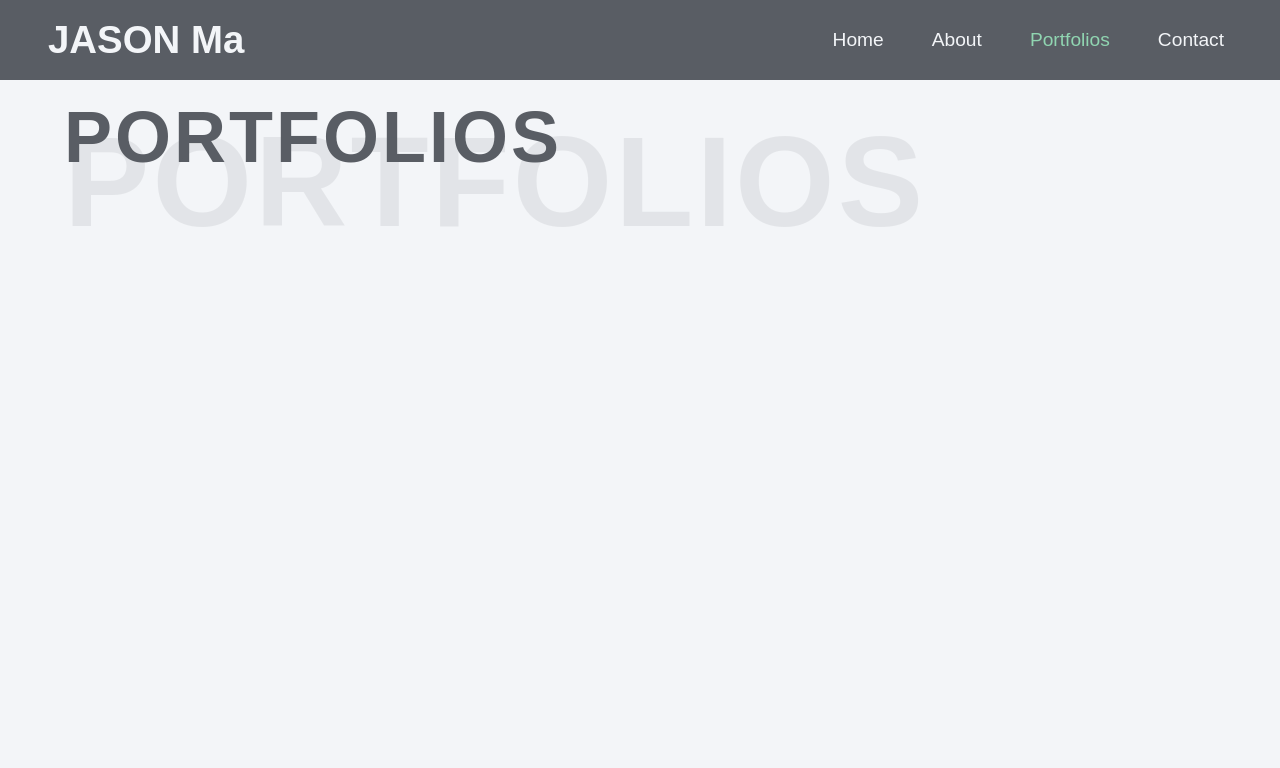
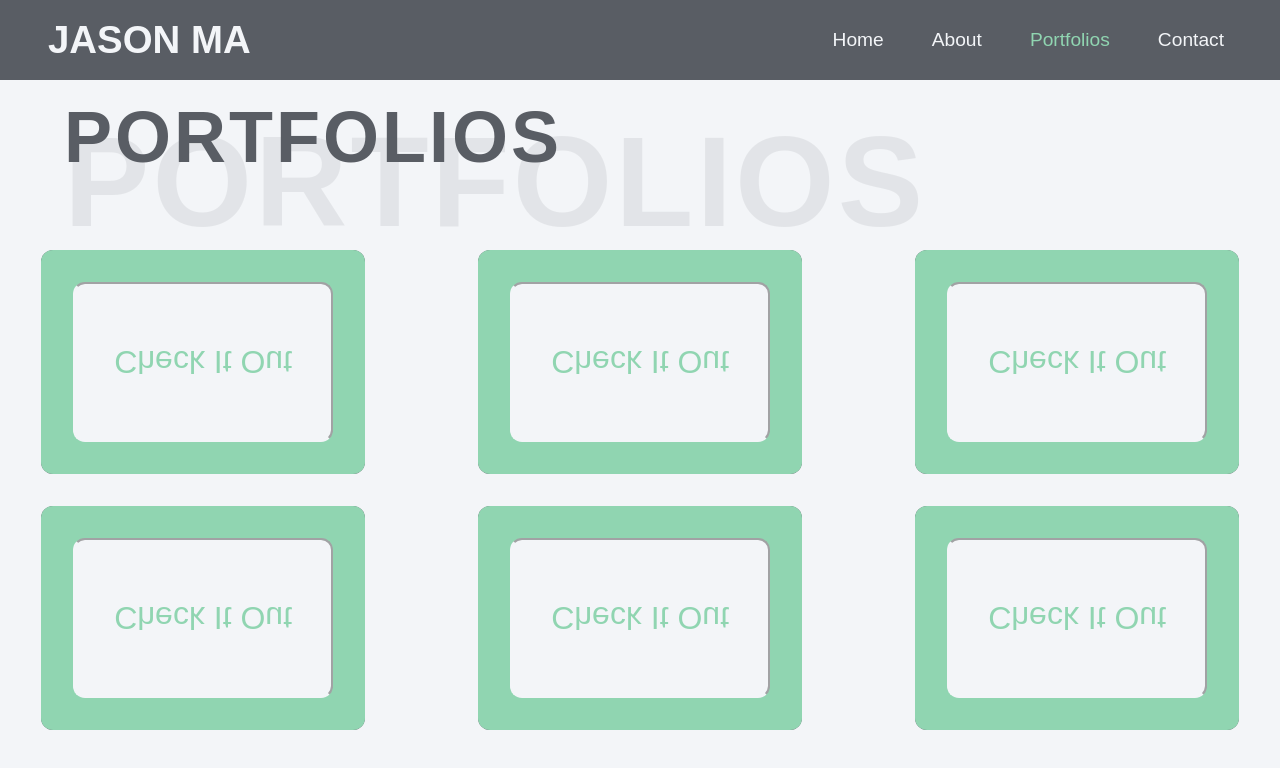
Before and after one commit to jasonma1127/My-Portfolio-Website, a React (Create React App) app: page / in a window 1280 px wide. Both pictures are taken after a click on the item "Portfolios". Shown: the top 768 px of the page. Built offline with nearby package versions, Linux system fonts and the light colour scheme.

Commit message:
1. Adding portfolios page

```diff
--- a/src/App.scss
+++ b/src/App.scss
@@ -20,6 +20,7 @@
 @import "./Styles/Components/aboutSection";
 @import "./Styles/Components//skillsSection";
 @import "./Styles/Components/progressBar";
+@import "./Styles/Components/portfoliosCard";
 
 // gray #595d64
 // white #f3f5f8
--- a/src/Components/NavigationBar.js
+++ b/src/Components/NavigationBar.js
@@ -11,7 +11,7 @@ function NavigationBar(props) {
   return (
     <div className={`navigation-bar ${props.page}`}>
       <div className="logo">
-        <h1>JASON Ma</h1>
+        <h1>JASON MA</h1>
       </div>
       <div className="nav-btn">
         <ul className={click? "nav-items active" : "nav-items"}>
--- /dev/null
+++ b/src/Components/PortfoliosCard.js
@@ -0,0 +1,21 @@
+import React from "react";
+
+function PortfoliosCard(props) {
+  return (
+    <div className="portfolios-card">
+      <div className="portfolios-card-inner">
+        <div className="portfolios-card-front">
+          <div className="portfolios-content">
+            <h2 className="portfolios-title">{props.title}</h2>
+            <p>{props.description}</p>
+          </div>
+        </div>
+        <div className="portfolios-card-back">
+          <button>Check It Out</button>
+        </div>
+      </div>
+    </div>
+  );
+}
+
+export default PortfoliosCard;
--- a/src/Pages/PortfoliosPage.js
+++ b/src/Pages/PortfoliosPage.js
@@ -1,5 +1,6 @@
-import React from 'react'
-import Title from '../Components/Title'
+import React from "react";
+import PortfoliosCard from "../Components/PortfoliosCard";
+import Title from "../Components/Title";
 
 function PortfoliosPage() {
   return (
@@ -7,9 +8,16 @@ function PortfoliosPage() {
       <div className="title-section">
         <Title title="portfolios" span="portfolios" />
       </div>
-            <div className="content-section"></div>
+      <div className="content-section">
+        <PortfoliosCard title="Project A" description="This is a great project" />
+        <PortfoliosCard title="Project B" description="This is a great project" />
+        <PortfoliosCard title="Project C" description="This is a great project" />
+        <PortfoliosCard title="Project D" description="This is a great project" />
+        <PortfoliosCard title="Project E" description="This is a great project" />
+        <PortfoliosCard title="Project F" description="This is a great project" />
       </div>
-    )
+    </div>
+  );
 }
 
-export default PortfoliosPage
+export default PortfoliosPage;
--- a/src/Styles/Components/_navigationBar.scss
+++ b/src/Styles/Components/_navigationBar.scss
@@ -8,7 +8,7 @@
     @include pad{
       margin-left: 50%;
       transform: translate(-50%);
-      font-size: 1.8rem;
+      font-size: 1.7rem;
     }
     @include mobile{
       font-size: 0.8rem;
--- /dev/null
+++ b/src/Styles/Components/_portfoliosCard.scss
@@ -0,0 +1,102 @@
+.portfolios-card {
+  width: 80%;
+  margin: 0 auto;
+
+  .portfolios-card-inner {
+    position: relative;
+    height: 28vh;
+    transition: transform 0.6s;
+    transform-style: preserve-3d;
+
+    @include pad {
+      margin-bottom: 3rem;
+    }
+
+    .portfolios-card-front {
+      position: absolute;
+      width: 100%;
+      height: 100%;
+      background-color: #595d64;
+      border-radius: 12px;
+
+      .portfolios-content {
+        padding: 1.2rem;
+
+        .portfolios-title {
+          color: #89acd2;
+          margin-bottom: 1rem;
+        }
+      }
+
+      @include pad {
+        .portfolios-content {
+          padding: 3rem;
+
+          .portfolios-title {
+            margin-bottom: 1rem;
+            font-size: 3.5rem;
+          }
+
+          p {
+            font-size: 2.6rem;
+          }
+        }
+      }
+
+      @include mobile {
+        .portfolios-content {
+          padding: 1rem;
+
+          .portfolios-title {
+            margin-bottom: 1rem;
+            font-size: 2.5rem;
+          }
+
+          p {
+            font-size: 1.7rem;
+          }
+        }
+      }
+    }
+
+    .portfolios-card-back {
+      position: absolute;
+      width: 100%;
+      height: 100%;
+      background-color: #90d5b1;
+      border-radius: 12px;
+      transform: rotateX(180deg);
+      padding: 2rem;
+
+      @include pad {
+        padding: 4rem;
+      }
+
+      @include mobile {
+        padding: 2rem;
+      }
+
+      button {
+        width: 100%;
+        height: 100%;
+        font-size: 2rem;
+        color: #90d5b1;
+        border-radius: 12px;
+        border-color: #f3f5f8;
+        background-color: #f3f5f8;
+
+        @include pad {
+          font-size: 4.5rem;
+        }
+
+        @include mobile {
+          font-size: 2.4rem;
+        }
+      }
+    }
+
+    &:hover.portfolios-card-inner {
+      transform: rotateX(180deg);
+    }
+  }
+}
--- a/src/Styles/Pages/_portfoliosPage.scss
+++ b/src/Styles/Pages/_portfoliosPage.scss
@@ -1,4 +1,14 @@
 .portfolios-page {
   height: 100%;
   background-color: #f3f5f8;
+
+  .content-section{
+    display: grid;
+    grid-template-columns: 1fr 1fr 1fr;
+    gap: 2rem;
+
+    @include pad {
+      display: block;
+    }
+  }
 }
```
Lines whose indentation alone changed are shown as unchanged.
